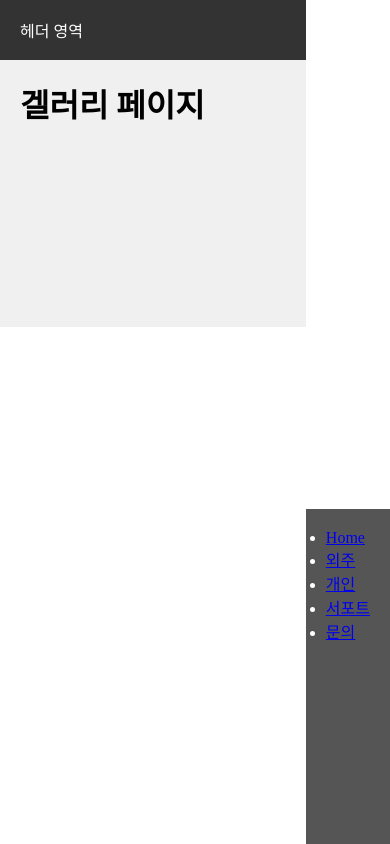
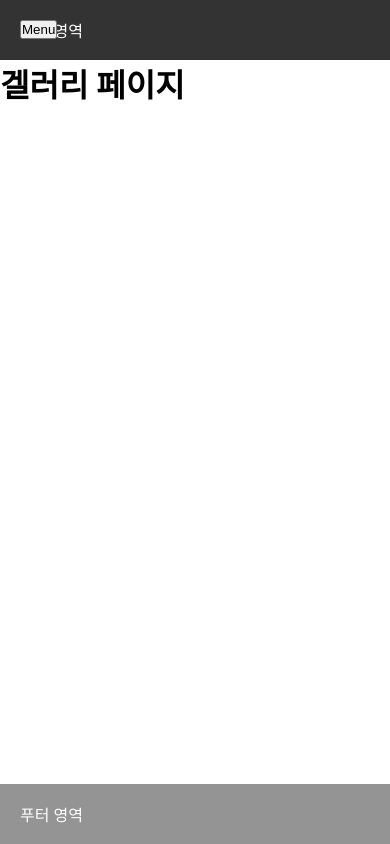
Before and after one commit to illegalTutoring/Sanyang, a Next.js app in the folder Front/: page /gallery in a window 390 px wide. Built offline with nearby package versions, Linux system fonts and the light colour scheme.

Commit message:
feat(sidebar): 사이드바를 반응형으로 만들고 CSR 적용

```diff
--- a/Front/src/app/global.css
+++ b/Front/src/app/global.css
@@ -3,3 +3,27 @@
     padding: 0;
     margin: 0;
 }
+
+body {
+    width: 100vw;
+    height: 100vh;
+
+    display: grid;
+    grid-template-areas:
+        'sidebar header'
+        'sidebar content'
+        'sidebar footer';
+    grid-template-columns: 200px 1fr;
+    grid-template-rows: 60px auto 60px;
+}
+
+@media (max-width: 768px) {
+    body {
+        grid-template-areas:
+            'header'
+            'content'
+            'footer';
+        grid-template-columns: 1fr;
+        grid-template-rows: 60px auto 60px;
+    }
+}
--- a/Front/src/app/layout.module.css
+++ /dev/null
@@ -1,28 +0,0 @@
-.layout {
-    display: grid;
-    grid-template-areas:
-        'header header'
-        'sidebar content';
-    grid-template-columns: 200px 1fr;
-    grid-template-rows: 60px auto;
-    height: 100vh;
-}
-
-.content {
-    grid-area: content;
-    padding: 20px;
-    background-color: #f0f0f0;
-}
-
-@media (max-width: 768px) {
-    .layout {
-        grid-template-areas:
-            'header'
-            'content';
-        grid-template-columns: 1fr;
-    }
-
-    .sidebar {
-        display: none;
-    }
-}
--- a/Front/src/app/layout.tsx
+++ b/Front/src/app/layout.tsx
@@ -1,11 +1,17 @@
-import styles from './layout.module.css'
 import './global.css'
 import Header from '@/component/Header'
 import Sidebar from '@/component/Sidebar'
+import Footer from '@/component/Footer'
+
+import { Inter } from 'next/font/google'
+const inter = Inter({ subsets: ['latin'] })
 
 export const metadata = {
-    title: 'Next.js',
-    description: 'Generated by Next.js',
+    title: {
+        default: 'Sanyang Portfolio - Illustrator & Artist',
+        template: '%s | Sanyang Portfolio',
+    },
+    description: 'Sanyang’s illustrations portfolio.',
 }
 
 export default function RootLayout({
@@ -16,11 +22,10 @@ export default function RootLayout({
     return (
         <html lang="ko">
             <body>
-                <div className={styles.layout}>
-                    <Header />
-                    <Sidebar />
-                    <main className={styles.content}>{children}</main>
-                </div>
+                <Header />
+                <Sidebar />
+                <main>{children}</main>
+                <Footer />
             </body>
         </html>
     )
--- /dev/null
+++ b/Front/src/component/Footer.module.css
@@ -0,0 +1,8 @@
+.footer {
+    background-color: #949494;
+    color: white;
+    display: flex;
+    align-items: center;
+    justify-content: space-between;
+    padding: 0 20px;
+}
--- /dev/null
+++ b/Front/src/component/Footer.tsx
@@ -0,0 +1,7 @@
+import styles from './Footer.module.css'
+
+const Footer: React.FC = () => {
+    return <footer className={styles.footer}>푸터 영역</footer>
+}
+
+export default Footer
--- a/Front/src/component/Sidebar.module.css
+++ b/Front/src/component/Sidebar.module.css
@@ -4,3 +4,31 @@
     color: white;
     padding: 20px;
 }
+
+.toggleButton {
+    display: none; /* 기본적으로 숨김 */
+    position: fixed; /* 화면에 고정 */
+    top: 20px; /* 위쪽 간격 */
+    left: 20px; /* 왼쪽 간격 */
+    z-index: 10; /* 다른 요소들 위에 표시 */
+}
+
+@media (max-width: 768px) {
+    .sidebar {
+        position: fixed;
+        left: -250px; /* 기본적으로 왼쪽에 숨김 */
+        top: 0;
+        width: 250px;
+        height: 100%; /* 전체 높이 */
+        transition: left 0.3s ease;
+        z-index: 5; /* 배경보다 앞에 */
+    }
+
+    .sidebar.open {
+        left: 0; /* 열림 상태 */
+    }
+
+    .toggleButton {
+        display: block; /* 작은 화면에서만 보임 */
+    }
+}
--- a/Front/src/component/Sidebar.tsx
+++ b/Front/src/component/Sidebar.tsx
@@ -1,9 +1,21 @@
+'use client'
+
+import { useState } from 'react'
 import styles from './Sidebar.module.css'
 import Link from 'next/link'
 
 const Sidebar: React.FC = () => {
+    const [isOpen, setIsOpen] = useState(false)
+
     return (
-        <aside className={styles.sidebar}>
+        <>
+            <button
+                className={styles.toggleButton}
+                onClick={() => setIsOpen(!isOpen)}
+            >
+                {isOpen ? 'Close' : 'Menu'}
+            </button>
+            <aside className={`${styles.sidebar} ${isOpen ? styles.open : ''}`}>
                 <nav>
                     <ul>
                         <li>
@@ -24,6 +36,7 @@ const Sidebar: React.FC = () => {
                     </ul>
                 </nav>
             </aside>
+        </>
     )
 }
 
```
Lines whose indentation alone changed are shown as unchanged.
